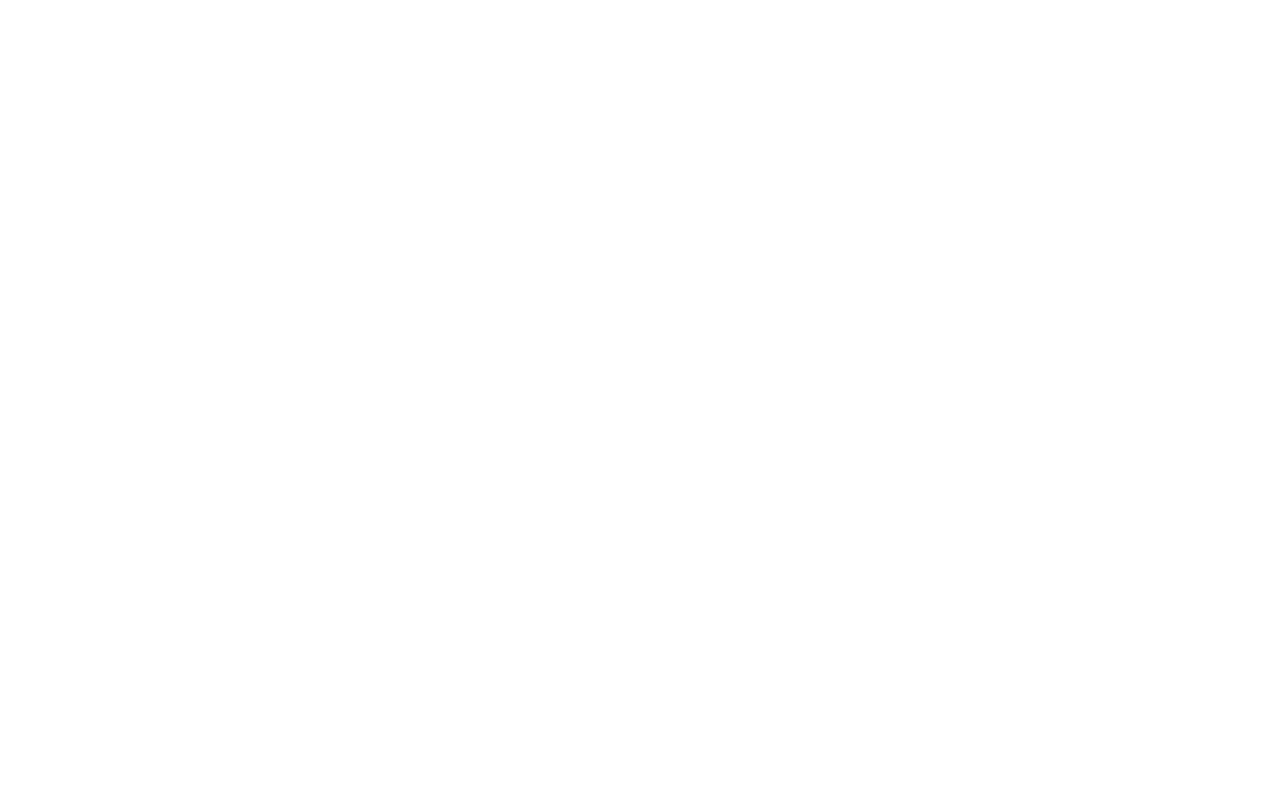
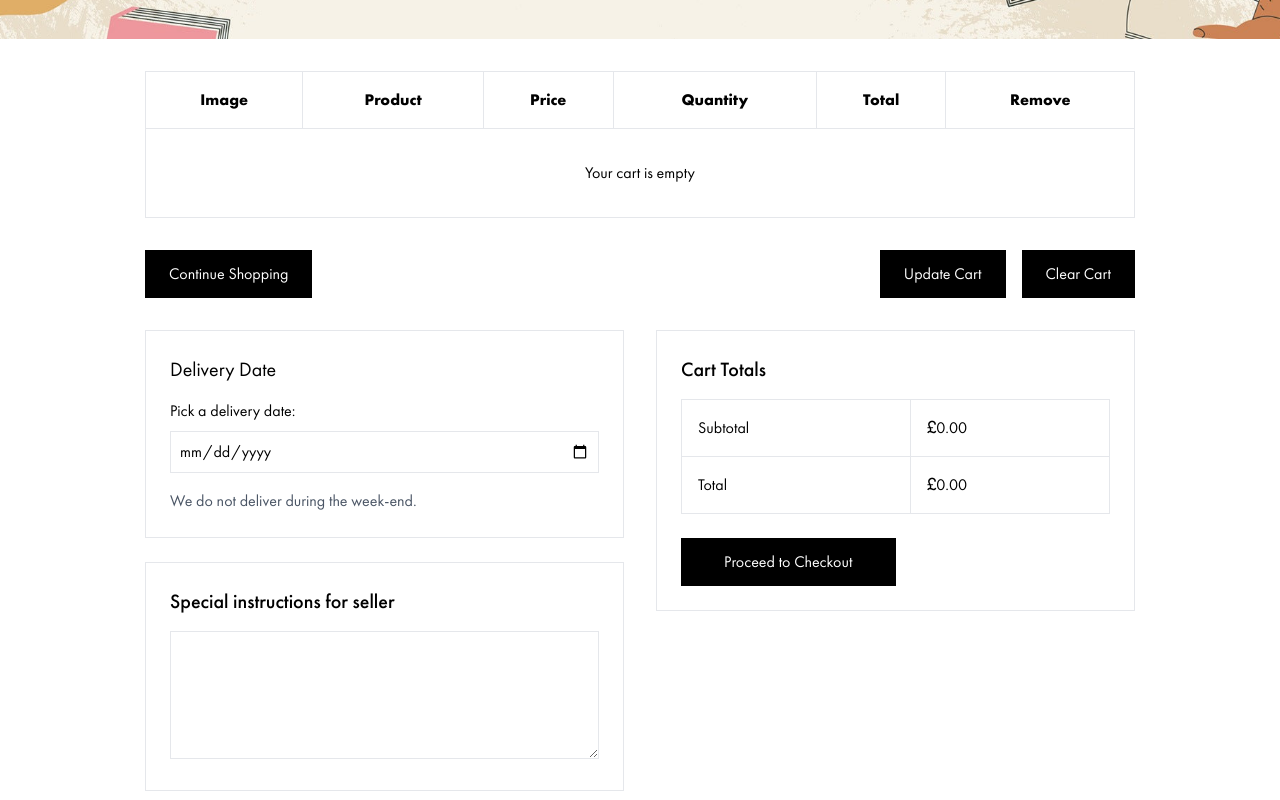
Before and after one commit to Jeel9484/E-com, a Next.js app: page /cart in a window 1280 px wide. Before the commit this address had no page. Shown: the part 460-1260 px from the top of the page. Before the commit the page ends 800 px from the top, so only its background shows below. Built offline with nearby package versions, Linux system fonts and the light colour scheme.

Commit message:
the cart page has been added

```diff
--- /dev/null
+++ b/src/app/cart/page.tsx
@@ -0,0 +1,19 @@
+import Header from "@/layout/HomeDemoV3/Header";
+import HeroCard from "@/components/molecules/Collection/HeroCard";
+import Footer from "@/layout/HomeDemoV3/Footer";
+import CartPage from "@/components/organisms/Cart/QA/CartPage";
+
+export default function Cart() {
+  return(
+    <>
+      <Header/>
+      <HeroCard
+        title="Cart"
+        crumbs={[{ label: "Home", href: "/" }, { label: "Cart" }]}
+        bgImage="/assets/bg-image.jpeg"
+      />
+      <CartPage />
+      <Footer/>
+    </>
+  )
+}
--- a/src/components/molecules/HomeDemoV1/Dropdown/cartdropdown.tsx
+++ b/src/components/molecules/HomeDemoV1/Dropdown/cartdropdown.tsx
@@ -64,7 +64,7 @@
         ))}
       </div>
 
-      <div className="border-t pt-3 mt-3">
+      <div className="border-t border-gray-200 pt-3 mt-3">
         <div className="flex justify-between items-center mb-3">
           <span className="font-semibold">Total:</span>
           <span className="font-semibold">£{state.total.toFixed(2)}</span>
--- /dev/null
+++ b/src/components/organisms/Cart/QA/CartPage.tsx
@@ -0,0 +1,187 @@
+"use client";
+import React, { useState } from "react";
+import { useCart } from "@/context/CartContext";
+import Link from "next/link";
+import Image from "next/image";
+import { X,Plus,Minus } from "lucide-react";
+
+const CartPage: React.FC = () => {
+  const { state, removeFromCart, updateQuantity } = useCart();
+  const [deliveryDate, setDeliveryDate] = useState<string>("");
+  const [specialInstructions, setSpecialInstructions] = useState<string>("");
+
+  const handleQuantityChange = (id: string, newQuantity: number) => {
+    if (newQuantity > 0) {
+      updateQuantity(id, newQuantity);
+    }
+  };
+
+  const handleRemoveItem = (id: string) => {
+    removeFromCart(id);
+  };
+
+  const handleDeliveryDateChange = (e: React.ChangeEvent<HTMLInputElement>) => {
+    setDeliveryDate(e.target.value);
+  };
+
+  const handleSpecialInstructionsChange = (
+    e: React.ChangeEvent<HTMLTextAreaElement>
+  ) => {
+    setSpecialInstructions(e.target.value);
+  };
+
+  return (
+    <div className="container-fluid px-4 py-8">
+      <div className="mb-8">
+        <table className="w-full border-collapse border border-gray-200">
+          <thead>
+            <tr className="border-b border-gray-200">
+              <th className="py-4 px-2 text-center border-r border-gray-200">Image</th>
+              <th className="py-4 px-2 text-center border-r border-gray-200">Product</th>
+              <th className="py-4 px-2 text-center border-r border-gray-200">Price</th>
+              <th className="py-4 px-2 text-center border-r border-gray-200">Quantity</th>
+              <th className="py-4 px-2 text-center border-r border-gray-200">Total</th>
+              <th className="py-4 px-2 text-center">Remove</th>
+            </tr>
+          </thead>
+          <tbody>
+            {state.items.length > 0 ? (
+              state.items.map((item) => (
+                <tr key={item.id} className="border-b border-gray-200">
+                  <td className="py-4 px-2 text-center border-r border-gray-200">
+                    <div className="w-full h-32 relative p-2 mx-auto">
+                      <Image
+                        src={item.image}
+                        alt={item.title}
+                        fill
+                        style={{ objectFit: "contain" }}
+                      />
+
+                    </div>
+                  </td>
+                  <td className="py-4 px-2 text-center border-r border-gray-200">
+                    <div>
+                      <h3 className="text-xl">{item.title}</h3>
+                      <p className="text-gray-600 text-base">{item.author}</p>
+                    </div>
+                  </td>
+                  <td className="py-4 px-2 text-center border-r border-gray-200">£{item.price.toFixed(2)}</td>
+                  <td className="py-4 px-2 text-center border-r border-gray-200">
+                    <div className="flex items-center justify-center">
+                      <button className="px-2 py-1"
+                        onClick={() =>
+                          handleQuantityChange(item.id, item.quantity - 1)
+                        }
+
+                      >
+                        <Minus />
+                      </button>
+                      <span className="px-4">{item.quantity}</span>
+                      <button
+                        onClick={() =>
+                          handleQuantityChange(item.id, item.quantity + 1)
+                        }
+                        className="px-2 py-1"
+                      >
+                       <Plus />
+                      </button>
+                    </div>
+                  </td>
+                  <td className="py-4 px-2 text-center border-r border-gray-200">
+                    £{(item.price * item.quantity).toFixed(2)}
+                  </td>
+                  <td className="py-4 px-2 text-center">
+                    <button
+                      onClick={() => handleRemoveItem(item.id)}
+                      className="text-red-500"
+                    >
+                      <X />
+                    </button>
+                  </td>
+                </tr>
+              ))
+            ) : (
+              <tr>
+                <td colSpan={6} className="py-8 text-center">
+                  Your cart is empty
+                </td>
+              </tr>
+            )}
+          </tbody>
+        </table>
+      </div>
+
+      <div className="mb-8 flex justify-between">
+        <Link
+          href="/shop"
+          className="bg-black text-white py-3 px-6 hover:bg-gray-800 transition"
+        >
+          Continue Shopping
+        </Link>
+        <div>
+          <button className="bg-black text-white py-3 px-6 hover:bg-gray-800 transition mr-4">
+            Update Cart
+          </button>
+          <button className="bg-black text-white py-3 px-6 hover:bg-gray-800 transition">
+            Clear Cart
+          </button>
+        </div>
+      </div>
+
+      <div className="flex flex-col md:flex-row gap-8">
+        <div className="w-full md:w-1/2">
+          <div className="border border-gray-200 p-6 mb-6">
+            <h2 className="text-xl mb-4">Delivery Date</h2>
+            <div className="mb-4">
+              <label className="block mb-2">Pick a delivery date:</label>
+              <input
+                type="date"
+                className="border border-gray-200 p-2 w-full"
+                value={deliveryDate}
+                onChange={handleDeliveryDateChange}
+              />
+            </div>
+            <p className="text-gray-600">
+              We do not deliver during the week-end.
+            </p>
+          </div>
+
+          <div className="border border-gray-200 p-6">
+            <h2 className="text-xl font-medium mb-4">
+              Special instructions for seller
+            </h2>
+            <textarea
+              className="border border-gray-200 p-2 w-full h-32"
+              value={specialInstructions}
+              onChange={handleSpecialInstructionsChange}
+            ></textarea>
+          </div>
+        </div>
+
+        <div className="w-full md:w-1/2">
+          <div className="border border-gray-200 p-6">
+            <h2 className="text-xl font-medium mb-4">Cart Totals</h2>
+            <table className="w-full border-collapse border border-gray-200 mb-6">
+              <tr className="border-b border-gray-200">
+                <td className="py-4 px-4 border-r border-gray-200">Subtotal</td>
+                <td className="py-4 px-4">£{state.total.toFixed(2)}</td>
+              </tr>
+              <tr>
+                <td className="py-4 px-4 border-r border-gray-200">Total</td>
+                <td className="py-4 px-4">£{state.total.toFixed(2)}</td>
+              </tr>
+            </table>
+            <Link
+              href="/checkout"
+              className="block text-center bg-black text-white py-3 px-4 w-1/2 hover:bg-gray-800 transition"
+            >
+              Proceed to Checkout
+            </Link>
+          </div>
+        </div>
+      </div>
+    </div>
+  );
+};
+
+export default CartPage;
```
